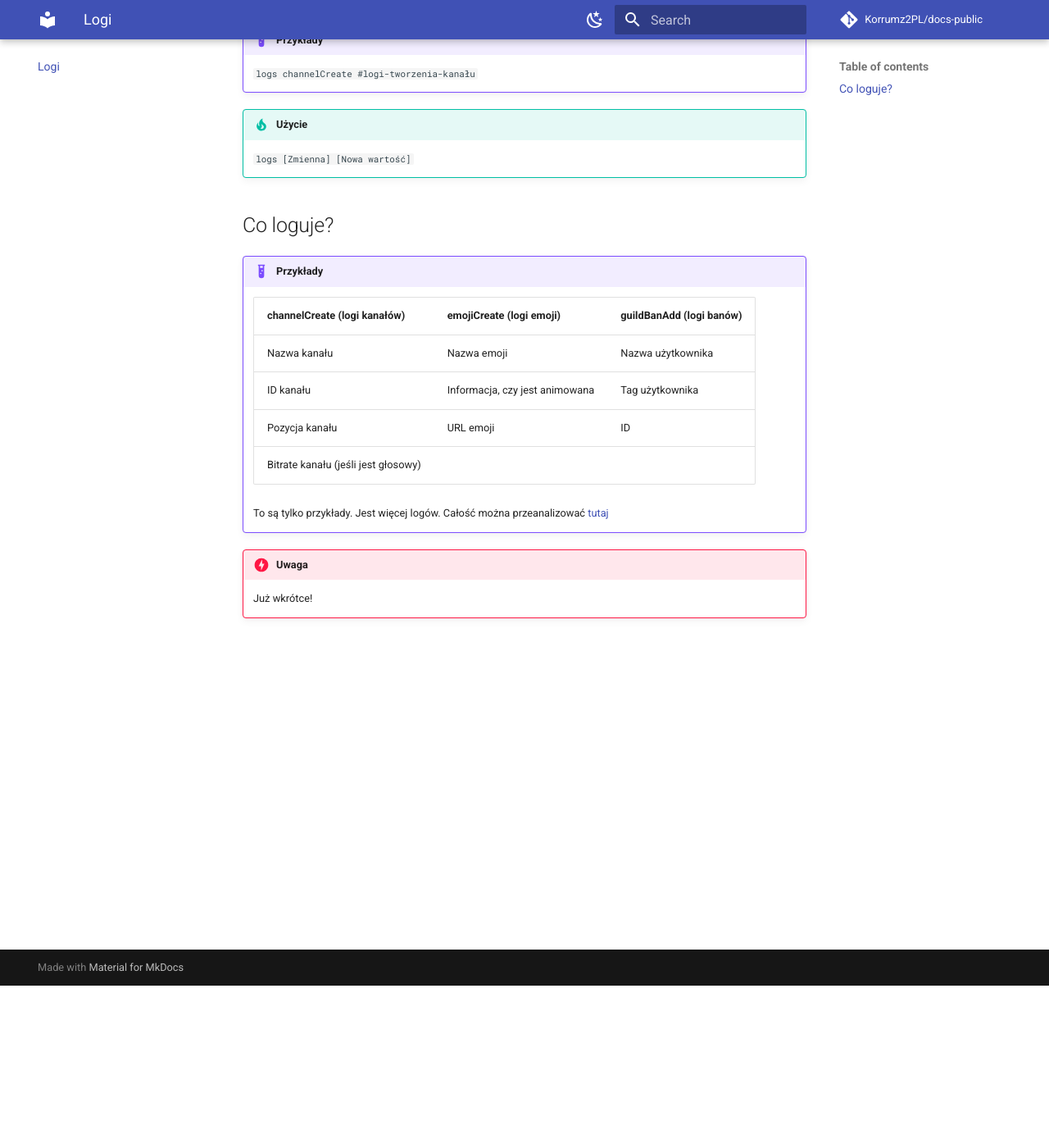
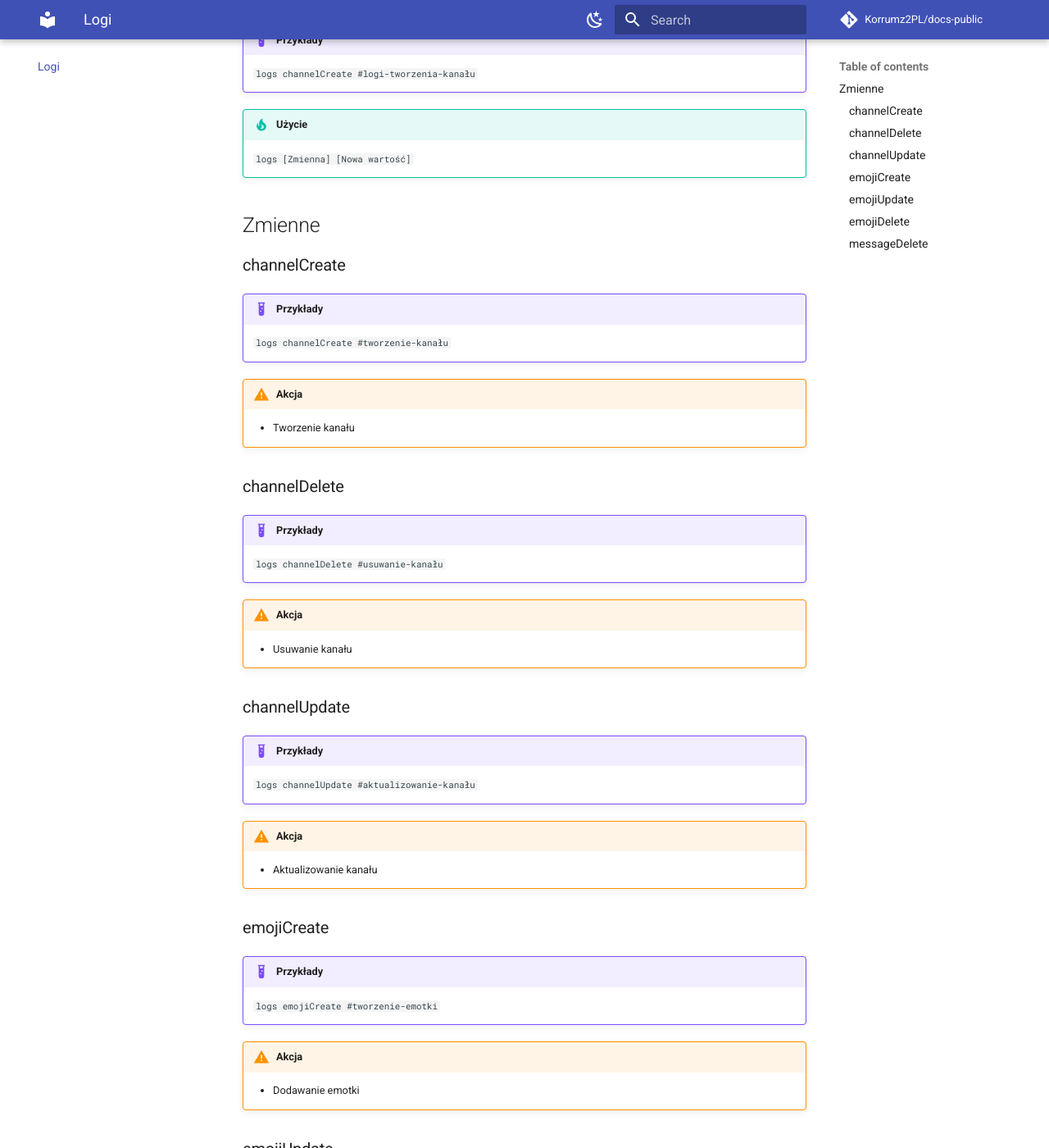
Before and after one commit to Igreky/docs-public, an MkDocs documentation site: the page built from docs/logs.md, in a window 1280 px wide and 1400 px high, scrolled down 198 px. Shown: the whole window at 82% size. Built offline with MkDocs 1.6.1 and Material for MkDocs 9.7.7, drawn with Linux system fonts in a browser that asks for light colours; comment, search, counter and statistics services are not loaded; some of the changed text lies outside the part shown.

Commit message:
logs config, channels config, roles config

```diff
--- a/docs/logs.md
+++ b/docs/logs.md
@@ -6,17 +6,52 @@
 !!! tip "Użycie"
     `logs [Zmienna] [Nowa wartość]`
 
-## Co loguje?
+## Zmienne
+### channelCreate
+!!! example "Przykłady"
+    `logs channelCreate #tworzenie-kanału`
 
+!!! warning "Akcja"
+    - Tworzenie kanału
+
+### channelDelete
 !!! example "Przykłady"
-    | channelCreate (logi kanałów)        | emojiCreate (logi emoji)       | guildBanAdd (logi banów) |
-    | ----------------------------------- | ------------------------------ | ------------------------ |
-    | Nazwa kanału                        | Nazwa emoji                    | Nazwa użytkownika        |
-    | ID kanału                           | Informacja, czy jest animowana | Tag użytkownika          |
-    | Pozycja kanału                      | URL emoji                      | ID                       |
-    | Bitrate kanału (jeśli jest głosowy) |
+    `logs channelDelete #usuwanie-kanału`
 
-    To są tylko przykłady. Jest więcej logów. Całość można przeanalizować [tutaj](https://github.com/Korrumz2PL/krivebot/tree/v4.0/events)
+!!! warning "Akcja"
+    - Usuwanie kanału
 
-!!! danger "Uwaga"
-    Już wkrótce!
+### channelUpdate
+!!! example "Przykłady"
+    `logs channelUpdate #aktualizowanie-kanału`
+
+!!! warning "Akcja"
+    - Aktualizowanie kanału
+
+### emojiCreate
+!!! example "Przykłady"
+    `logs emojiCreate #tworzenie-emotki`
+
+!!! warning "Akcja"
+    - Dodawanie emotki
+
+### emojiUpdate
+!!! example "Przykłady"
+    `logs emojiUpdate #aktualizowanie-emotki`
+
+!!! warning "Akcja"
+    - Aktualizowanie emotki
+
+### emojiDelete
+!!! example "Przykłady"
+    `logs emojiDelete #usuwanie-emotki`
+
+!!! warning "Akcja"
+    - Usuwanie emotki
+
+### messageDelete
+!!! example "Przykłady"
+    `logs messageDelete #usuwanie-wiadomości`
+
+!!! warning "Akcja"
+    - Usuwanie wiadomości
```
Also changed, not shown: docs/config.md (+24 -0 lines).
